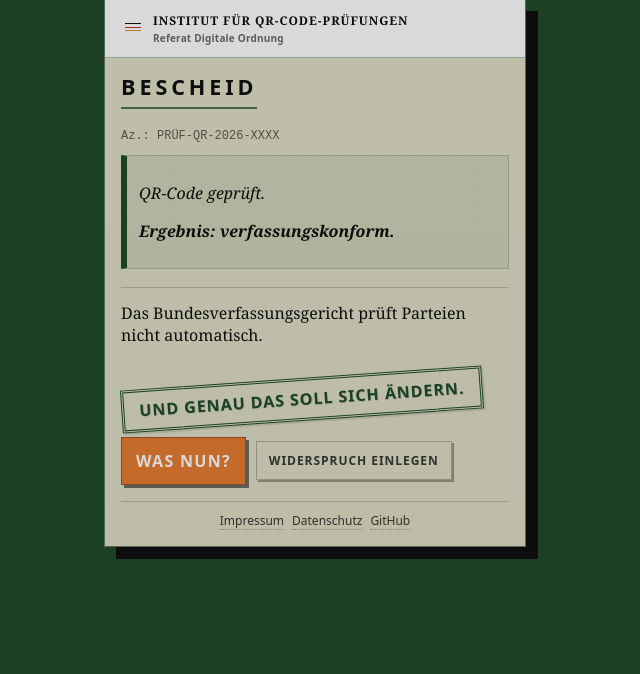
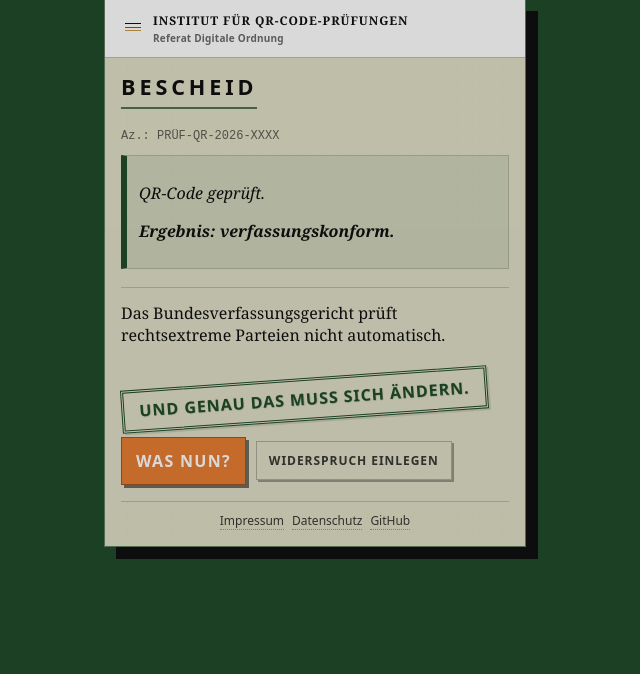
Before and after one commit to thorbengrosser/pruef-qr-counter, a Flask app: page /bescheid in a window 1280 px wide. Shown: the part 49-723 px from the top of the page, without its empty margins (325-965 px from the left). Run offline with Flask 3, Linux system fonts and the light colour scheme.

```diff
--- a/web-app/templates/bescheid.html
+++ b/web-app/templates/bescheid.html
@@ -10,10 +10,10 @@
     <p class="result-status">Ergebnis: verfassungskonform.</p>
   </div>
   <div class="bescheid-notice">
-    <p>Das Bundesverfassungsgericht prüft Parteien nicht automatisch.</p>
+    <p>Das Bundesverfassungsgericht prüft rechtsextreme Parteien nicht automatisch.</p>
   </div>
   <div class="bescheid-emphasis">
-    <p>Und genau das soll sich ändern.</p>
+    <p>Und genau das muss sich ändern.</p>
   </div>
   <div class="actions">
     <a href="{{ url_for('main.info') }}" class="btn primary">Was nun?</a>
--- a/web-app/templates/datenschutz.html
+++ b/web-app/templates/datenschutz.html
@@ -5,7 +5,7 @@
     <p class="legal-protokoll">VORGANG: Eigenständige Prüfung der Datenverarbeitungsprozesse durch den Nutzer.</p>
     <h1>DATENSCHUTZERKLÄRUNG</h1>
 
-    <p class="legal-lede">Sie haben sich dazu entschieden, diesen Text zu lesen. Ein korrektes und ordnungsliebendes Verhalten, das wir ausdrücklich begrüßen. Sogar diese DSE wurde häufiger geprüft als vom Verfassungsschutz als gesichert Rechtsextrem angesehene Dateien. Gemäß den Grundsätzen der Transparenz (Art.&nbsp;12&nbsp;ff. DSGVO) legen wir hiermit offen, wie wir Daten innerhalb dieses Systems verarbeiten.</p>
+    <p class="legal-lede">Sie haben sich dazu entschieden, diesen Text zu lesen. Ein korrektes und ordnungsliebendes Verhalten, das wir ausdrücklich begrüßen. Sogar diese DSE wurde häufiger geprüft als vom Verfassungsschutz als gesichert Rechtsextrem angesehene Parteien. Gemäß den Grundsätzen der Transparenz (Art.&nbsp;12&nbsp;ff. DSGVO) legen wir hiermit offen, wie wir Daten innerhalb dieses Systems verarbeiten.</p>
 
     <h2>1. Vorbemerkung zur Zuständigkeit</h2>
     <p><strong>Wichtiger Hinweis:</strong> Dieses Web-Angebot ist ein privates Projekt zur Unterstützung der Kampagne PRÜF. Es handelt sich ausdrücklich <strong>nicht</strong> um ein offizielles Angebot der Organisatoren der PRÜF-Demos.</p>
```
